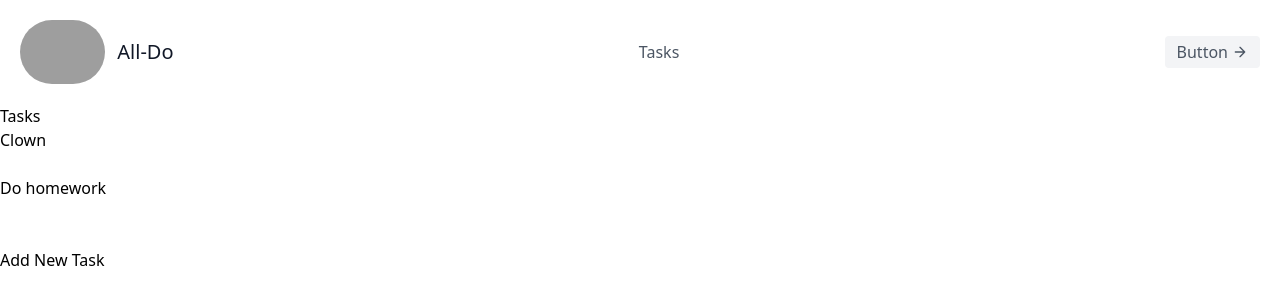
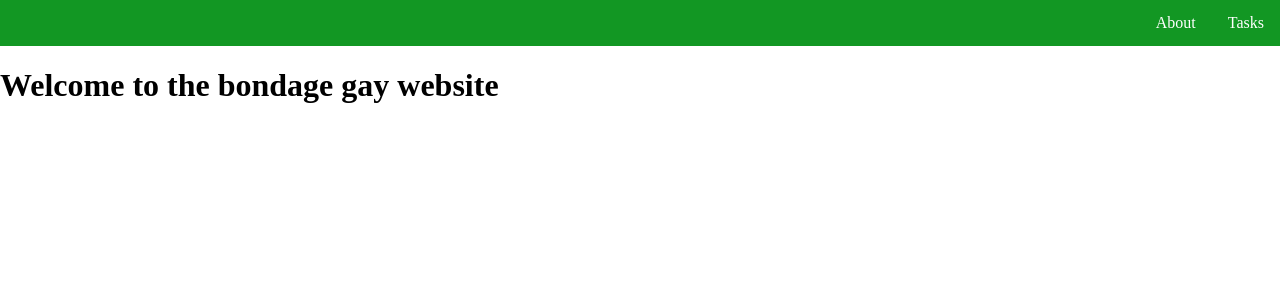
Before and after one commit to Garetonchick/django-todo-list, a Django app: page / in a window 1280 px wide. Shown: the top 305 px of the page. Run offline with Django 4.2, Linux system fonts and the light colour scheme; data comes from the database, SQL or seed files in the repository; some libraries are stand-ins or nearby versions; grey boxes are pictures that could not be loaded.

Commit message:
Add landing page, navbar, login/logout, custom user model

```diff
--- /dev/null
+++ b/static/navbar.css
@@ -0,0 +1,23 @@
+ ul.navbar {
+  list-style-type: none;
+  margin: 0;
+  padding: 0;
+  overflow: hidden;
+  background-color: rgb(18, 151, 35);
+}
+
+ul.navbar li {
+  float: right;
+}
+
+ul.navbar li a {
+  display: block;
+  color: white;
+  text-align: center;
+  padding: 14px 16px;
+  text-decoration: none;
+}
+
+ul.navbar li a:hover {
+  background-color: rgb(6, 50, 11);
+}
--- /dev/null
+++ b/static/reset_style.css
@@ -0,0 +1,4 @@
+body {
+	margin: 0;
+	padding: 0;
+}
--- a/tasks/admin.py
+++ b/tasks/admin.py
@@ -1,6 +1,8 @@
 from django.contrib import admin
+from django.contrib.auth import get_user_model
 from .models import Task
 
 # Register your models here.
 
 admin.site.register(Task)
+admin.site.register(get_user_model())
--- a/tasks/models.py
+++ b/tasks/models.py
@@ -1,6 +1,8 @@
 from django.db import models
+from django.contrib.auth.models import AbstractUser
 
-# Create your models here.
+class User(AbstractUser):
+    pass
 
 class Task(models.Model):
     title = models.CharField(max_length=144)
--- a/tasks/views.py
+++ b/tasks/views.py
@@ -1,28 +1,32 @@
 from urllib import request
 from django.shortcuts import reverse
 from django.views import generic
+from django.contrib.auth import mixins as auth_mixins
 
 from .models import Task
 from .forms import TaskForm
 
-class TaskListView(generic.ListView):
+class LandingPageView(generic.TemplateView):
+    template_name = "landing_page.html"
+
+class TaskListView(auth_mixins.LoginRequiredMixin, generic.ListView):
     template_name = "tasks/task_list.html"
     queryset = Task.objects.all()
     context_object_name = "tasks"
 
-class TaskDetailView(generic.DetailView):
+class TaskDetailView(auth_mixins.LoginRequiredMixin, generic.DetailView):
     template_name = "tasks/task_detail.html"
     queryset = Task.objects.all()
     context_object_name = "task"
 
-class TaskCreateView(generic.CreateView):
+class TaskCreateView(auth_mixins.LoginRequiredMixin, generic.CreateView):
     template_name = "tasks/task_create.html"
     form_class = TaskForm
 
     def get_success_url(self):
         return reverse('tasks:task-detail', args = [ self.object.pk ])
 
-class TaskUpdateView(generic.UpdateView):
+class TaskUpdateView(auth_mixins.LoginRequiredMixin, generic.UpdateView):
     template_name = "tasks/task_update.html"
     queryset = Task.objects.all()
     form_class = TaskForm
@@ -30,7 +34,7 @@ class TaskUpdateView(generic.UpdateView):
     def get_success_url(self):
         return reverse('tasks:task-detail', args = [ self.object.pk ])
 
-class TaskDeleteView(generic.DeleteView):
+class TaskDeleteView(auth_mixins.LoginRequiredMixin, generic.DeleteView):
     template_name = "tasks/task_delete.html"
     queryset = Task.objects.all()
 
--- a/templates/base.html
+++ b/templates/base.html
@@ -4,31 +4,14 @@
     <meta charset="UTF-8">
     <meta http-equiv="X-UA-Compatible" content="IE=edge">
     <meta name="viewport" content="width=, initial-scale=1.0">
-    <script src="https://cdn.tailwindcss.com"></script>
+    {% load static %}
+    <link rel="stylesheet" href="{% static 'reset_style.css' %}">
+    <link rel="stylesheet" href="{% static 'style.css' %}">
+    <link rel="stylesheet" href="{% static 'navbar.css' %}">
     <title>Todo-list</title>
 </head>
 <body>
-    <header class="text-gray-600 body-font">
-    <div class="container mx-auto flex flex-wrap p-5 flex-col md:flex-row items-center">
-        <a class="flex title-font font-medium items-center text-gray-900 mb-4 md:mb-0">
-        <!--
-        <svg xmlns="http://www.w3.org/2000/svg" fill="none" stroke="currentColor" stroke-linecap="round" stroke-linejoin="round" stroke-width="2" class="w-10 h-10 text-white p-2 bg-green-500 rounded-full" viewBox="0 0 24 24">
-            <path d="M12 2L2 7l10 5 10-5-10-5zM2 17l10 5 10-5M2 12l10 5 10-5"></path>
-        </svg>-->
-        <img src="https://images8.alphacoders.com/917/917480.jpg"
-        class="w-22 h-16 rounded-full">
-        <span class="ml-3 text-xl">All-Do</span>
-        </a>
-        <nav class="md:ml-auto md:mr-auto flex flex-wrap items-center text-base justify-center">
-        <a href="{% url 'tasks:task-list' %}" class="mr-5 hover:text-gray-900">Tasks</a>
-        </nav>
-        <button class="inline-flex items-center bg-gray-100 border-0 py-1 px-3 focus:outline-none hover:bg-gray-200 rounded text-base mt-4 md:mt-0">Button
-        <svg fill="none" stroke="currentColor" stroke-linecap="round" stroke-linejoin="round" stroke-width="2" class="w-4 h-4 ml-1" viewBox="0 0 24 24">
-            <path d="M5 12h14M12 5l7 7-7 7"></path>
-        </svg>
-        </button>
-    </div>
-    </header>
+    {% include "navbar.html" %}
     {% block content %}
     {% endblock %}
 </body>
--- /dev/null
+++ b/templates/landing_page.html
@@ -0,0 +1,7 @@
+{% extends "base.html" %}
+
+{% block content %}
+
+<h1>Welcome to the bondage gay website</h1>
+
+{% endblock %}
--- /dev/null
+++ b/templates/navbar.html
@@ -0,0 +1,4 @@
+<ul class="navbar">
+  <li><a href="{% url 'tasks:task-list' %}">Tasks</a></li>
+  <li><a href="#about">About</a></li>
+</ul>
--- a/templates/tasks/task_list.html
+++ b/templates/tasks/task_list.html
@@ -3,9 +3,11 @@
 {% block content %}
 
 <h1> Tasks </h1>
+<ul>
 {% for task in tasks %}
-<div><a href="{% url 'tasks:task-detail' task.id %}"> {{ task }} </a></div><br>
-{% endfor %}<br>
-<div><a href="{% url 'tasks:task-create' %}"> Add New Task </a></div>
+<li><a href="{% url 'tasks:task-detail' task.id %}"> {{ task }} </a></li>
+{% endfor %}
+</ul>
+<a href="{% url 'tasks:task-create' %}"> Add New Task </a>
 
 {% endblock %}
--- a/todo_list/urls.py
+++ b/todo_list/urls.py
@@ -15,8 +15,13 @@ Including another URLconf
 """
 from django.contrib import admin
 from django.urls import path, include
+from tasks.views import LandingPageView
+from django.contrib.auth.views import LoginView, LogoutView
 
 urlpatterns = [
+    path('', LandingPageView.as_view(), name="landing-page"),
     path('admin/', admin.site.urls),
-    path('', include('tasks.urls')),
+    path('tasks/', include('tasks.urls')),
+    path('login/', LoginView.as_view(), name="login"),
+    path('logout/', LogoutView.as_view(), name="logout"),
 ]
```
Also changed, not shown: templates/registration/login.html (added, +11 -0 lines), todo_list/settings.py (+10 -0 lines), db.sqlite3, static/style.css (added), tasks/migrations/0001_initial.py, tasks/migrations/0002_alter_task_task_type.py (deleted), tasks/migrations/0003_task_description_alter_task_task_type_and_more.py (deleted).
